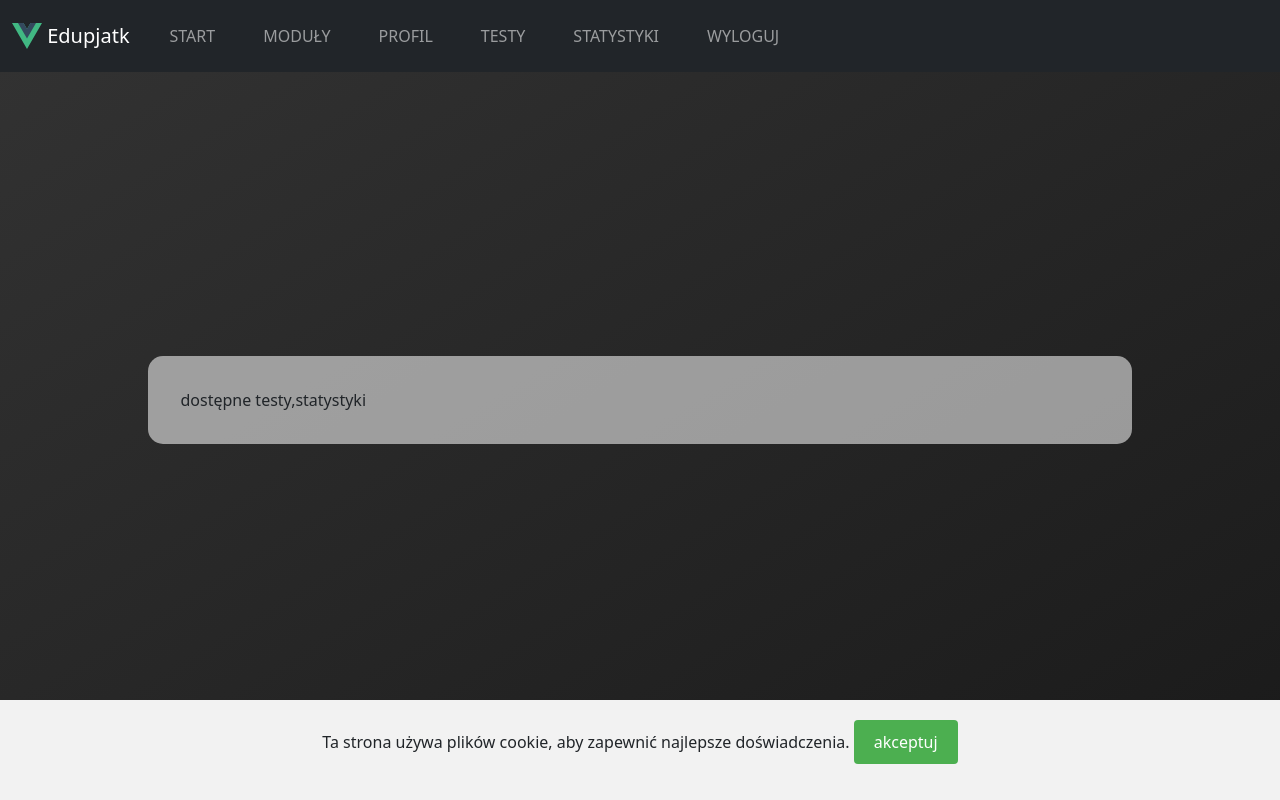
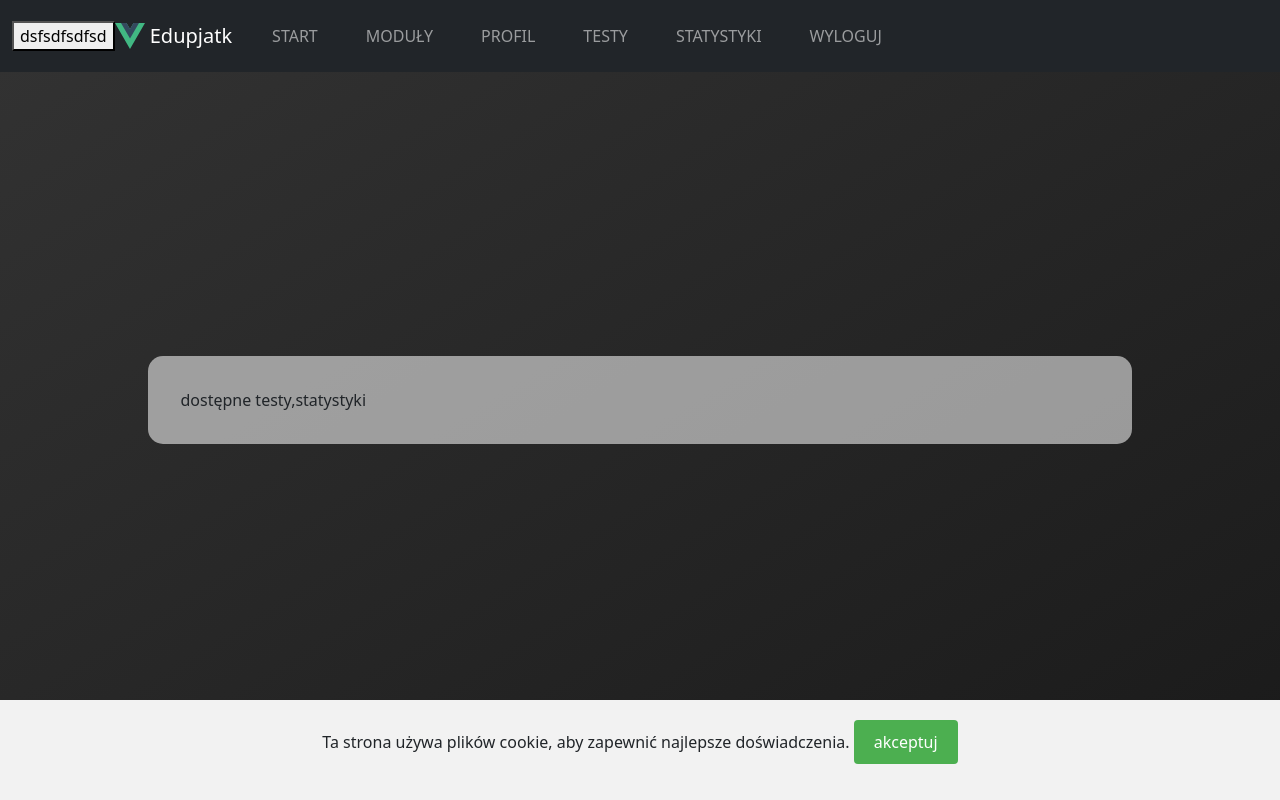
Before and after one commit to K-Pecka/edupjatk, a Vue app: page /panel in a window 1280 px wide. Built offline with nearby package versions, Linux system fonts and the light colour scheme; sample sign-in values are in the browser's storage.

Commit message:
login test

```diff
--- a/src/components/navBar/initComponents.vue
+++ b/src/components/navBar/initComponents.vue
@@ -1,7 +1,12 @@
 <script setup>
 import ListItems from '@/stores/panelButtonData.js'
 import router from '@/router/index.js'
+import { useCounterStore } from '@/stores/modules/classes/main.js'
+
+const { loginMe } = useCounterStore()
+
 const {goTo} = router
+
 const closeOffcanvas = (path) => {
   goTo(path)
 };
@@ -10,6 +15,9 @@ const closeOffcanvas = (path) => {
 <template>
   <nav class="navbar navbar-dark bg-dark fixed-top navbar-expand-lg">
     <div class="container-fluid">
+      <button @click="loginMe">
+        dsfsdfsdfsd
+      </button>
       <button
         class="navbar-toggler"
         type="button"
--- a/src/router/modules/user/main.js
+++ b/src/router/modules/user/main.js
@@ -7,7 +7,7 @@ const UserRoutes = [
   {
     path: '/access',
     name: 'access',
-    component: () => import('@/views/AccessView.vue')
+    component: () => import('@/views/accessView.vue')
   }
 ]
 
--- a/src/stores/modules/classes/main.js
+++ b/src/stores/modules/classes/main.js
@@ -83,7 +83,7 @@ export const useCounterStore = defineStore('counter', () => {
         async function loginMe() {
         try {
             const data = {
-                username: 'janK',
+                username: 'admin',
                 password: '123123',
             }
             const response = await fetch('https://edupjatk-backend-756c2008b530.herokuapp.com/api/v1/accounts/login/', {
@@ -92,7 +92,7 @@ export const useCounterStore = defineStore('counter', () => {
                     'Content-Type': 'application/json'
                 },
                 body: JSON.stringify({
-                    email: data.email,
+                    username: data.username,
                     password: data.password,
                 }),
                 credentials: 'include',
--- a/src/stores/userStorage.js
+++ b/src/stores/userStorage.js
@@ -1,7 +1,7 @@
 import { defineStore } from 'pinia'
 import { ref } from 'vue'
-import userPanel from '@/components/panel/user/InitComponents.vue'
-import teacherPanel from '@/components/panel/teacher/InitComponents.vue'
+import userPanel from '@/components/panel/user/initComponents.vue'
+import teacherPanel from '@/components/panel/teacher/initComponents.vue'
 import router from '@/router/index.js'
 
 export const useStore = defineStore('user', () => {
```
